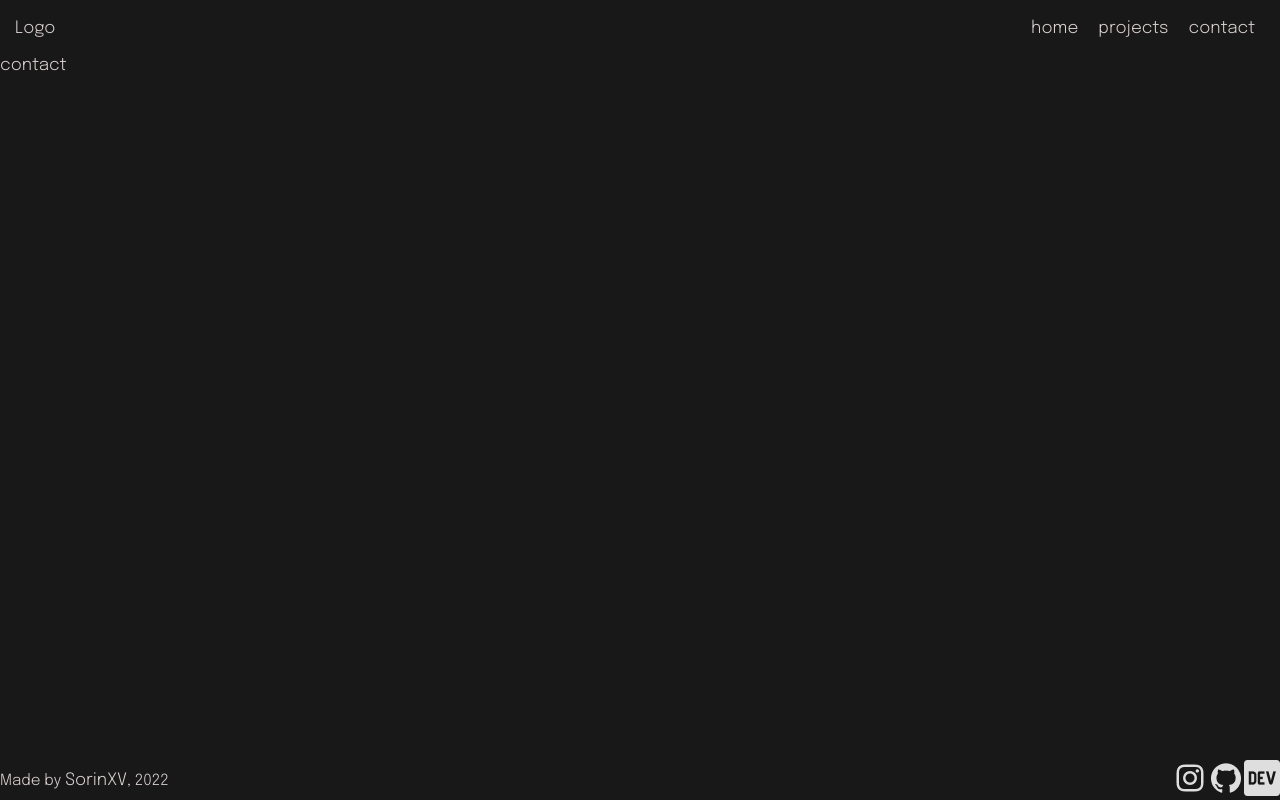
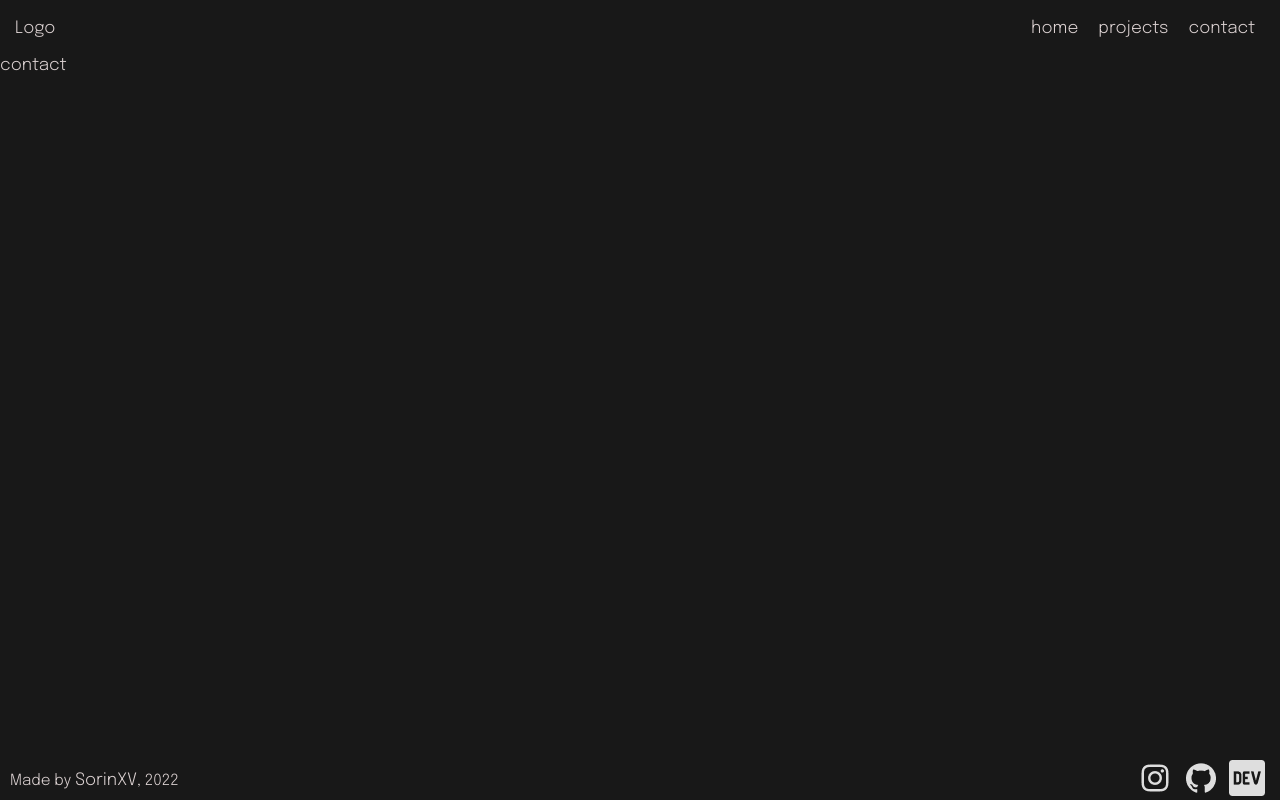
Before and after one commit to SorinXV/sorinxv.com, a React (Create React App) app: page /contact in a window 1280 px wide. Built offline with nearby package versions, Linux system fonts and the light colour scheme.

Commit message:
finished navbar

```diff
--- a/src/assets/components/Footer.js
+++ b/src/assets/components/Footer.js
@@ -9,9 +9,9 @@ export default function Footer() {
     <div id="footer-container">
         <a id='footer-text'>Made by <span><a href='https://github.com/SorinXV'>SorinXV</a></span>, 2022</a>
         <div id="socialmedia-icons">
-          <a href='https://www.instagram.com/sorinxv/'><img src={instagram} alt="instagram socialmedia icon" /></a>
-          <a href="https://github.com/SorinXV"></a><img src={github} alt="github icon" />
-          <a href="https://dev.to/sorinxv"><img src={dev} alt="dev socialmedia icon" /></a>
+          <a href='https://www.instagram.com/sorinxv/'><img src={instagram} className="icon" alt="instagram socialmedia icon" /></a>
+          <a href="https://github.com/SorinXV"></a><img src={github} className="icon" alt="github icon" />
+          <a href="https://dev.to/sorinxv"><img src={dev} className="icon" alt="dev socialmedia icon" /></a>
         </div>
       </div>
     </div>
--- a/src/assets/css/footer.css
+++ b/src/assets/css/footer.css
@@ -8,4 +8,11 @@
 }
 #footer-text{
     font-size: 0.9rem;
+    padding: 0px 10px;
 }
+#socialmedia-icons{
+    padding: 0px 10px;
+}
+.icon{
+    padding: 0px 5px;
+}
```
